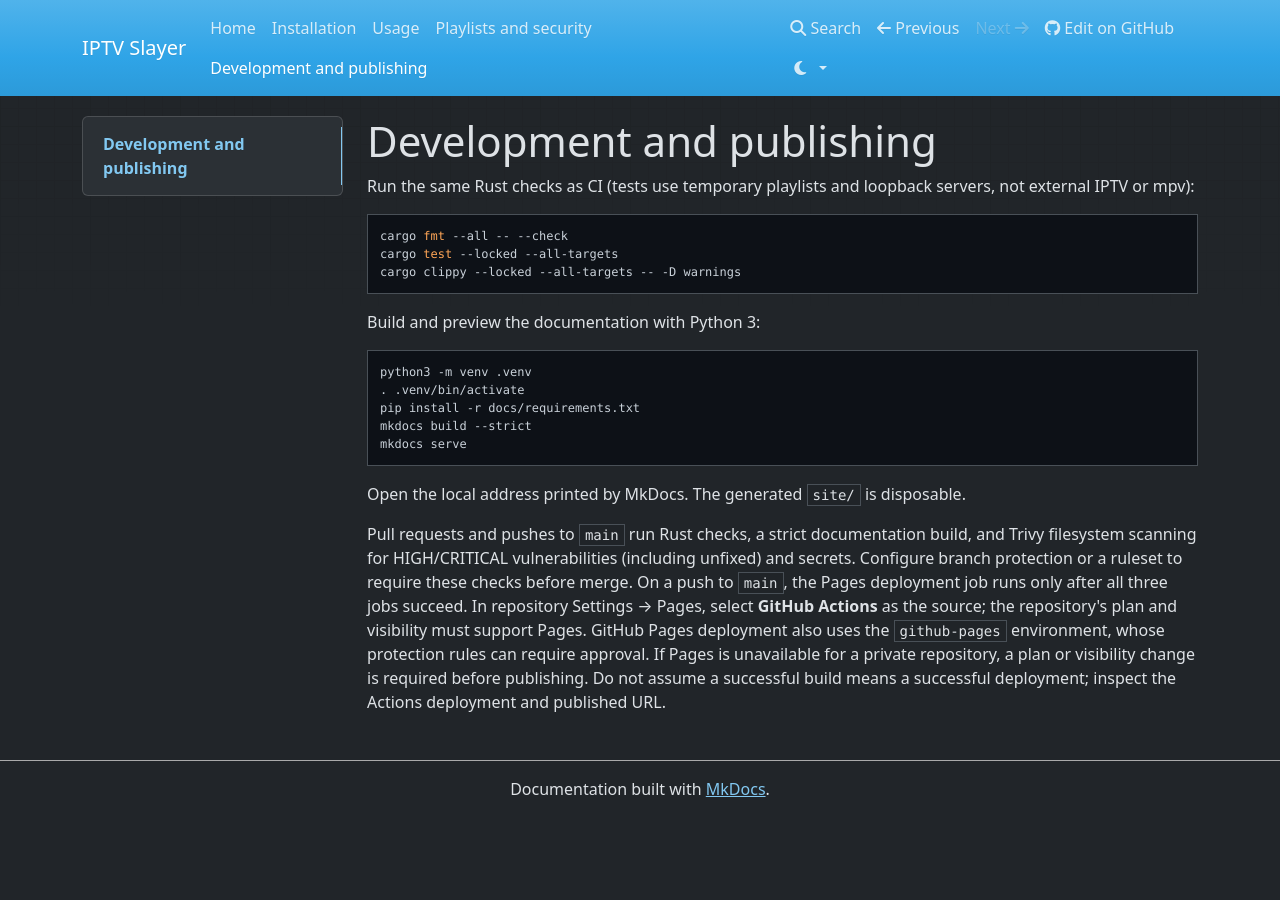
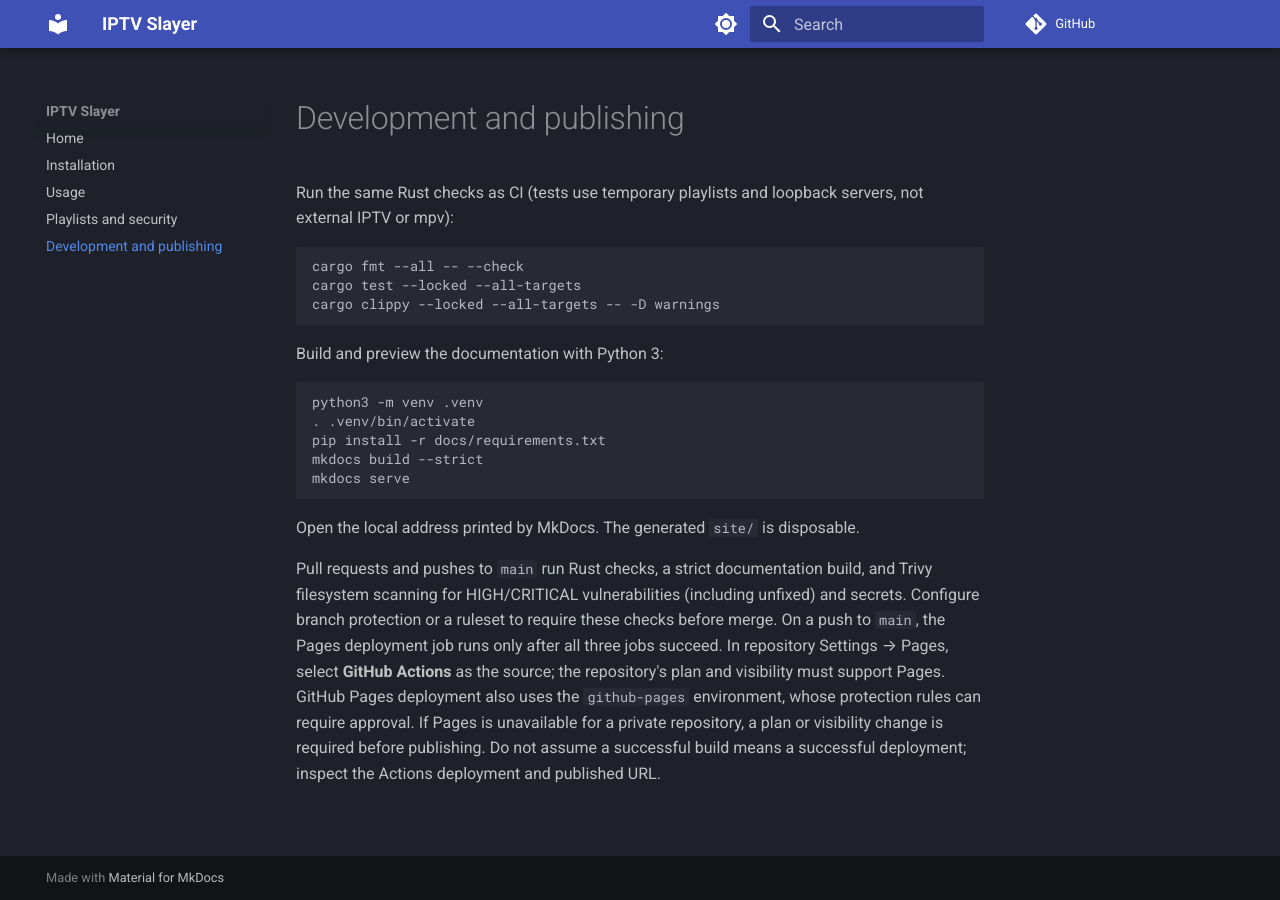
Before and after one commit to MightyDjinn/iptv-slayer, an MkDocs documentation site: the page built from docs/development.md, in a window 1280 px wide. Built offline with MkDocs 1.6.1 and Material for MkDocs 9.7.7, drawn with Linux system fonts in a browser that asks for light colours; nearby versions of some CDN libraries; comment, search, counter and statistics services are not loaded.

Commit message:
🎨 docs: use Material for MkDocs (#12)
Co-authored-by: Prometheus <prometheus@users.noreply.github.com>

```diff
--- a/docs/requirements.txt
+++ b/docs/requirements.txt
@@ -1 +1,2 @@
 mkdocs==1.6.1
+mkdocs-material==9.8.0
--- a/mkdocs.yml
+++ b/mkdocs.yml
@@ -8,6 +8,13 @@ nav:
   - Playlists and security: playlists-security.md
   - Development and publishing: development.md
 theme:
-  name: mkdocs
-  color_mode: dark
-  user_color_mode_toggle: true
+  name: material
+  palette:
+    - scheme: slate
+      toggle:
+        icon: material/brightness-7
+        name: Switch to light mode
+    - scheme: default
+      toggle:
+        icon: material/brightness-4
+        name: Switch to dark mode
```
